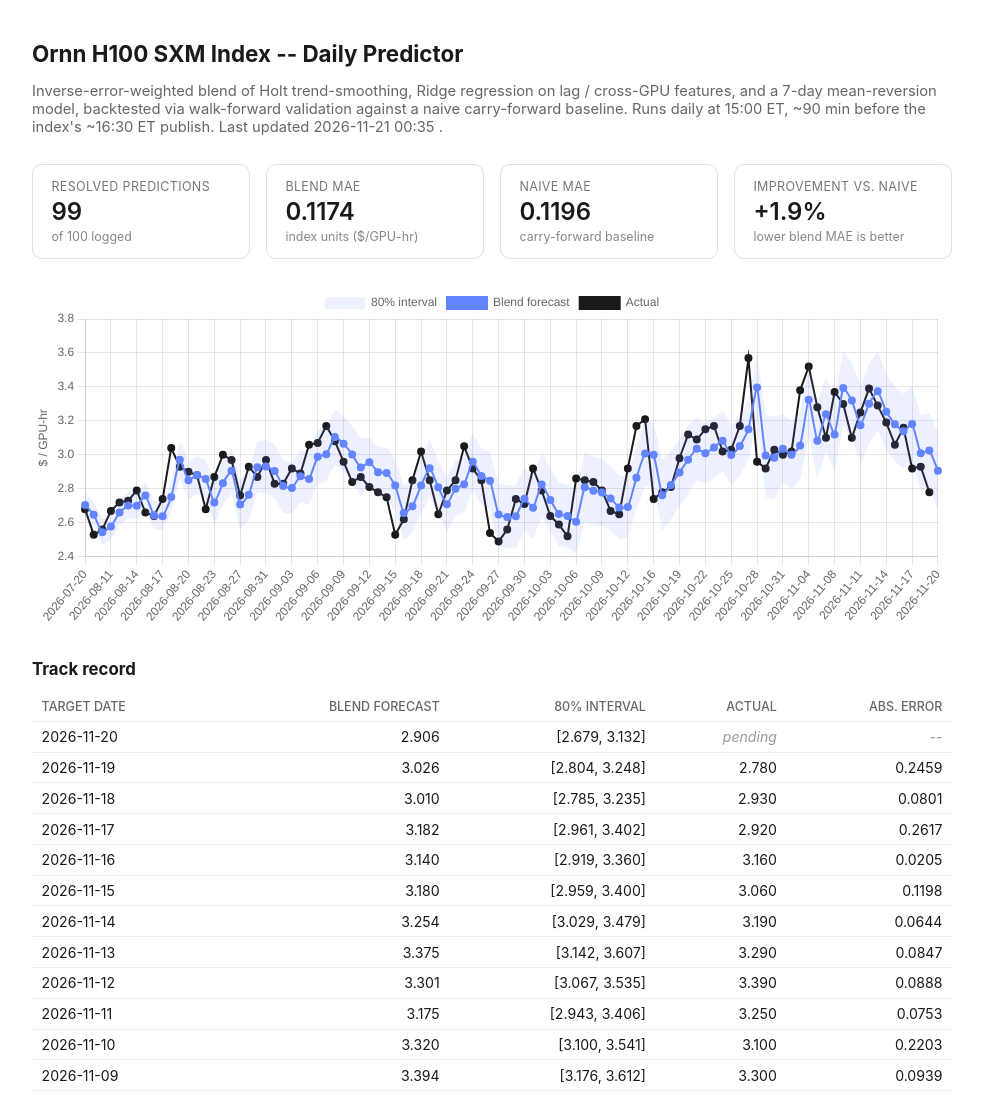
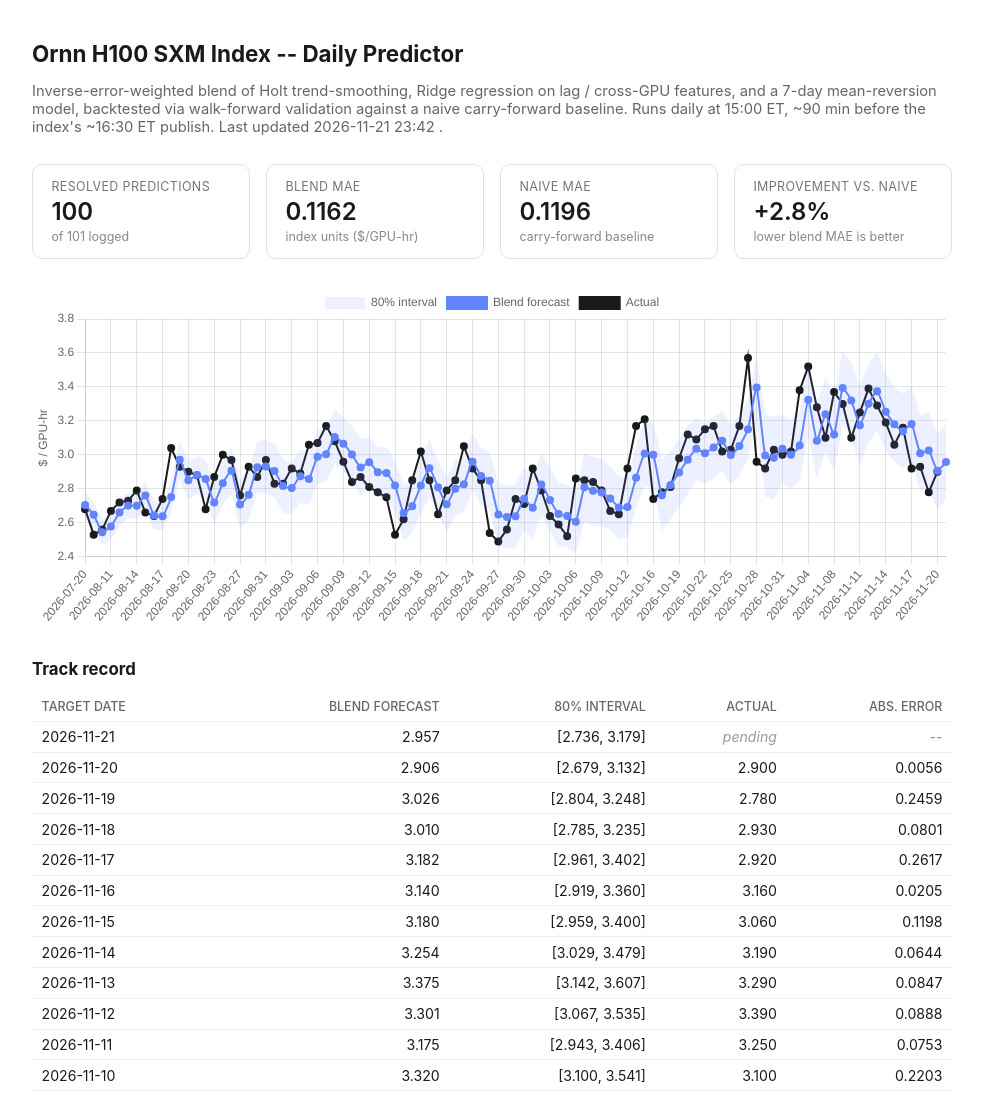
Before and after one commit to pepeelvis/ornn-h100-predictor, a plain HTML site: page docs/index.html in a window 1280 px wide. Shown: the top 1100 px of the page, without its empty margins (148-1131 px from the left). Drawn offline with nearby package versions, Linux system fonts and the light colour scheme.

Commit message:
Daily update: 2026-11-21

```diff
--- a/docs/index.html
+++ b/docs/index.html
@@ -41,17 +41,17 @@
 </head>
 <body>
 <h1>Ornn H100 SXM Index -- Daily Predictor</h1>
-<p class="sub">Inverse-error-weighted blend of Holt trend-smoothing, Ridge regression on lag / cross-GPU features, and a 7-day mean-reversion model, backtested via walk-forward validation against a naive carry-forward baseline. Runs daily at 15:00 ET, ~90 min before the index's ~16:30 ET publish. Last updated 2026-11-21 00:35 .</p>
+<p class="sub">Inverse-error-weighted blend of Holt trend-smoothing, Ridge regression on lag / cross-GPU features, and a 7-day mean-reversion model, backtested via walk-forward validation against a naive carry-forward baseline. Runs daily at 15:00 ET, ~90 min before the index's ~16:30 ET publish. Last updated 2026-11-21 23:42 .</p>
 
 <div class="stats">
   <div class="stat">
     <div class="label">Resolved predictions</div>
-    <div class="value">99</div>
-    <div class="note">of 100 logged</div>
+    <div class="value">100</div>
+    <div class="note">of 101 logged</div>
   </div>
   <div class="stat">
     <div class="label">Blend MAE</div>
-    <div class="value">0.1174</div>
+    <div class="value">0.1162</div>
     <div class="note">index units ($/GPU-hr)</div>
   </div>
   <div class="stat">
@@ -61,7 +61,7 @@
   </div>
   <div class="stat">
     <div class="label">Improvement vs. naive</div>
-    <div class="value">+1.9%</div>
+    <div class="value">+2.8%</div>
     <div class="note">lower blend MAE is better</div>
   </div>
 </div>
@@ -74,7 +74,8 @@
     <tr><th>Target date</th><th>Blend forecast</th><th>80% interval</th><th>Actual</th><th>Abs. error</th></tr>
   </thead>
   <tbody>
-    <tr><td>2026-11-20</td><td>2.906</td><td>[2.679, 3.132]</td><td class="pending">pending</td><td class="pending">--</td></tr>
+    <tr><td>2026-11-21</td><td>2.957</td><td>[2.736, 3.179]</td><td class="pending">pending</td><td class="pending">--</td></tr>
+    <tr><td>2026-11-20</td><td>2.906</td><td>[2.679, 3.132]</td><td>2.900</td><td>0.0056</td></tr>
     <tr><td>2026-11-19</td><td>3.026</td><td>[2.804, 3.248]</td><td>2.780</td><td>0.2459</td></tr>
     <tr><td>2026-11-18</td><td>3.010</td><td>[2.785, 3.235]</td><td>2.930</td><td>0.0801</td></tr>
     <tr><td>2026-11-17</td><td>3.182</td><td>[2.961, 3.402]</td><td>2.920</td><td>0.2617</td></tr>
@@ -190,11 +191,11 @@
 </footer>
 
 <script>
-const labels = ["2026-07-20", "2026-08-09", "2026-08-10", "2026-08-11", "2026-08-12", "2026-08-13", "2026-08-14", "2026-08-15", "2026-08-16", "2026-08-17", "2026-08-18", "2026-08-19", "2026-08-20", "2026-08-21", "2026-08-22", "2026-08-23", "2026-08-24", "2026-08-25", "2026-08-27", "2026-08-28", "2026-08-29", "2026-08-31", "2026-09-01", "2026-09-02", "2026-09-03", "2026-09-04", "2026-09-05", "2026-09-06", "2026-09-07", "2026-09-08", "2026-09-09", "2026-09-10", "2026-09-11", "2026-09-12", "2026-09-13", "2026-09-14", "2026-09-15", "2026-09-16", "2026-09-17", "2026-09-18", "2026-09-19", "2026-09-20", "2026-09-21", "2026-09-22", "2026-09-23", "2026-09-24", "2026-09-25", "2026-09-26", "2026-09-27", "2026-09-28", "2026-09-29", "2026-09-30", "2026-10-01", "2026-10-02", "2026-10-03", "2026-10-04", "2026-10-05", "2026-10-06", "2026-10-07", "2026-10-08", "2026-10-09", "2026-10-10", "2026-10-11", "2026-10-12", "2026-10-13", "2026-10-14", "2026-10-16", "2026-10-17", "2026-10-18", "2026-10-19", "2026-10-20", "2026-10-21", "2026-10-22", "2026-10-23", "2026-10-24", "2026-10-25", "2026-10-26", "2026-10-27", "2026-10-28", "2026-10-29", "2026-10-30", "2026-10-31", "2026-11-01", "2026-11-02", "2026-11-04", "2026-11-06", "2026-11-07", "2026-11-08", "2026-11-09", "2026-11-10", "2026-11-11", "2026-11-12", "2026-11-13", "2026-11-14", "2026-11-15", "2026-11-16", "2026-11-17", "2026-11-18", "2026-11-19", "2026-11-20"];
-const actual = [2.68, 2.53, 2.56, 2.67, 2.72, 2.73, 2.79, 2.66, 2.64, 2.74, 3.04, 2.93, 2.9, 2.88, 2.68, 2.87, 3.0, 2.97, 2.76, 2.93, 2.87, 2.97, 2.83, 2.83, 2.92, 2.89, 3.06, 3.07, 3.17, 3.08, 2.96, 2.84, 2.87, 2.81, 2.78, 2.75, 2.53, 2.62, 2.85, 3.02, 2.85, 2.65, 2.79, 2.85, 3.05, 2.92, 2.85, 2.54, 2.49, 2.56, 2.74, 2.71, 2.92, 2.79, 2.64, 2.59, 2.52, 2.86, 2.85, 2.84, 2.79, 2.67, 2.65, 2.92, 3.17, 3.21, 2.74, 2.78, 2.81, 2.98, 3.12, 3.09, 3.15, 3.17, 3.02, 3.03, 3.17, 3.57, 2.96, 2.92, 3.03, 3.0, 3.02, 3.38, 3.52, 3.28, 3.1, 3.37, 3.3, 3.1, 3.25, 3.39, 3.29, 3.19, 3.06, 3.16, 2.92, 2.93, 2.78, null];
-const blend = [2.7052, 2.6474, 2.5441, 2.5785, 2.6603, 2.7016, 2.7005, 2.7605, 2.6444, 2.6382, 2.751, 2.971, 2.8497, 2.8815, 2.8573, 2.7187, 2.8332, 2.9059, 2.7079, 2.7645, 2.9272, 2.9316, 2.9046, 2.8163, 2.8041, 2.8742, 2.8583, 2.9883, 3.0036, 3.1056, 3.066, 3.0022, 2.9259, 2.956, 2.8979, 2.8926, 2.8196, 2.6575, 2.6969, 2.819, 2.9213, 2.8094, 2.7097, 2.8005, 2.8267, 2.96, 2.8754, 2.8477, 2.6489, 2.6339, 2.6379, 2.7408, 2.6878, 2.8255, 2.7341, 2.6509, 2.6393, 2.6058, 2.8089, 2.7879, 2.7777, 2.7432, 2.6906, 2.6926, 2.8655, 3.0079, 3.0, 2.7615, 2.8224, 2.8961, 2.9716, 3.0353, 3.01, 3.0437, 3.0827, 2.9995, 3.0514, 3.151, 3.3962, 2.9961, 2.9831, 3.0356, 3.0003, 3.0545, 3.325, 3.0832, 3.2386, 3.1199, 3.3939, 3.3203, 3.1747, 3.3012, 3.3747, 3.2544, 3.1798, 3.1395, 3.1817, 3.0101, 3.0259, 2.9056];
-const lower = [2.628, 2.5759, 2.467, 2.5021, 2.5841, 2.6247, 2.6236, 2.682, 2.5608, 2.5546, 2.6642, 2.8577, 2.7362, 2.771, 2.7462, 2.5972, 2.7053, 2.7728, 2.5638, 2.6182, 2.7772, 2.7738, 2.747, 2.6591, 2.6528, 2.7196, 2.7064, 2.8287, 2.8457, 2.9435, 2.906, 2.8365, 2.7557, 2.8101, 2.75, 2.7425, 2.6669, 2.4961, 2.5412, 2.6579, 2.7512, 2.6533, 2.5475, 2.6398, 2.6655, 2.7936, 2.7069, 2.6803, 2.4651, 2.4487, 2.4515, 2.556, 2.5061, 2.6381, 2.5473, 2.4632, 2.4546, 2.4195, 2.6072, 2.5869, 2.5781, 2.5581, 2.5039, 2.5119, 2.6819, 2.8124, 2.8093, 2.5532, 2.622, 2.6965, 2.7693, 2.8505, 2.8307, 2.8644, 2.9044, 2.8189, 2.8775, 2.9774, 3.2076, 2.7539, 2.7399, 2.8352, 2.7986, 2.8539, 3.1128, 2.8615, 3.0199, 2.9009, 3.1758, 3.0999, 2.9434, 3.067, 3.142, 3.0294, 2.9592, 2.9193, 2.9611, 2.785, 2.804, 2.6793];
-const upper = [2.7823, 2.719, 2.6212, 2.6549, 2.7366, 2.7785, 2.7773, 2.8391, 2.7279, 2.7218, 2.8379, 3.0844, 2.9631, 2.992, 2.9684, 2.8401, 2.961, 3.039, 2.852, 2.9108, 3.0771, 3.0895, 3.0622, 2.9736, 2.9554, 3.0288, 3.0102, 3.1479, 3.1614, 3.2676, 3.2261, 3.168, 3.0961, 3.1018, 3.0459, 3.0426, 2.9724, 2.8189, 2.8525, 2.9801, 3.0914, 2.9655, 2.8719, 2.9612, 2.9878, 3.1263, 3.0439, 3.0152, 2.8326, 2.819, 2.8244, 2.9256, 2.8696, 3.0129, 2.9208, 2.8387, 2.824, 2.792, 3.0106, 2.9889, 2.9772, 2.9283, 2.8773, 2.8733, 3.049, 3.2034, 3.1907, 2.9698, 3.0229, 3.0958, 3.1739, 3.2201, 3.1893, 3.2229, 3.261, 3.1801, 3.2254, 3.3246, 3.5847, 3.2383, 3.2262, 3.2361, 3.202, 3.2551, 3.5372, 3.305, 3.4572, 3.3389, 3.612, 3.5407, 3.406, 3.5354, 3.6073, 3.4794, 3.4004, 3.3598, 3.4022, 3.2351, 3.2477, 3.132];
+const labels = ["2026-07-20", "2026-08-09", "2026-08-10", "2026-08-11", "2026-08-12", "2026-08-13", "2026-08-14", "2026-08-15", "2026-08-16", "2026-08-17", "2026-08-18", "2026-08-19", "2026-08-20", "2026-08-21", "2026-08-22", "2026-08-23", "2026-08-24", "2026-08-25", "2026-08-27", "2026-08-28", "2026-08-29", "2026-08-31", "2026-09-01", "2026-09-02", "2026-09-03", "2026-09-04", "2026-09-05", "2026-09-06", "2026-09-07", "2026-09-08", "2026-09-09", "2026-09-10", "2026-09-11", "2026-09-12", "2026-09-13", "2026-09-14", "2026-09-15", "2026-09-16", "2026-09-17", "2026-09-18", "2026-09-19", "2026-09-20", "2026-09-21", "2026-09-22", "2026-09-23", "2026-09-24", "2026-09-25", "2026-09-26", "2026-09-27", "2026-09-28", "2026-09-29", "2026-09-30", "2026-10-01", "2026-10-02", "2026-10-03", "2026-10-04", "2026-10-05", "2026-10-06", "2026-10-07", "2026-10-08", "2026-10-09", "2026-10-10", "2026-10-11", "2026-10-12", "2026-10-13", "2026-10-14", "2026-10-16", "2026-10-17", "2026-10-18", "2026-10-19", "2026-10-20", "2026-10-21", "2026-10-22", "2026-10-23", "2026-10-24", "2026-10-25", "2026-10-26", "2026-10-27", "2026-10-28", "2026-10-29", "2026-10-30", "2026-10-31", "2026-11-01", "2026-11-02", "2026-11-04", "2026-11-06", "2026-11-07", "2026-11-08", "2026-11-09", "2026-11-10", "2026-11-11", "2026-11-12", "2026-11-13", "2026-11-14", "2026-11-15", "2026-11-16", "2026-11-17", "2026-11-18", "2026-11-19", "2026-11-20", "2026-11-21"];
+const actual = [2.68, 2.53, 2.56, 2.67, 2.72, 2.73, 2.79, 2.66, 2.64, 2.74, 3.04, 2.93, 2.9, 2.88, 2.68, 2.87, 3.0, 2.97, 2.76, 2.93, 2.87, 2.97, 2.83, 2.83, 2.92, 2.89, 3.06, 3.07, 3.17, 3.08, 2.96, 2.84, 2.87, 2.81, 2.78, 2.75, 2.53, 2.62, 2.85, 3.02, 2.85, 2.65, 2.79, 2.85, 3.05, 2.92, 2.85, 2.54, 2.49, 2.56, 2.74, 2.71, 2.92, 2.79, 2.64, 2.59, 2.52, 2.86, 2.85, 2.84, 2.79, 2.67, 2.65, 2.92, 3.17, 3.21, 2.74, 2.78, 2.81, 2.98, 3.12, 3.09, 3.15, 3.17, 3.02, 3.03, 3.17, 3.57, 2.96, 2.92, 3.03, 3.0, 3.02, 3.38, 3.52, 3.28, 3.1, 3.37, 3.3, 3.1, 3.25, 3.39, 3.29, 3.19, 3.06, 3.16, 2.92, 2.93, 2.78, 2.9, null];
+const blend = [2.7052, 2.6474, 2.5441, 2.5785, 2.6603, 2.7016, 2.7005, 2.7605, 2.6444, 2.6382, 2.751, 2.971, 2.8497, 2.8815, 2.8573, 2.7187, 2.8332, 2.9059, 2.7079, 2.7645, 2.9272, 2.9316, 2.9046, 2.8163, 2.8041, 2.8742, 2.8583, 2.9883, 3.0036, 3.1056, 3.066, 3.0022, 2.9259, 2.956, 2.8979, 2.8926, 2.8196, 2.6575, 2.6969, 2.819, 2.9213, 2.8094, 2.7097, 2.8005, 2.8267, 2.96, 2.8754, 2.8477, 2.6489, 2.6339, 2.6379, 2.7408, 2.6878, 2.8255, 2.7341, 2.6509, 2.6393, 2.6058, 2.8089, 2.7879, 2.7777, 2.7432, 2.6906, 2.6926, 2.8655, 3.0079, 3.0, 2.7615, 2.8224, 2.8961, 2.9716, 3.0353, 3.01, 3.0437, 3.0827, 2.9995, 3.0514, 3.151, 3.3962, 2.9961, 2.9831, 3.0356, 3.0003, 3.0545, 3.325, 3.0832, 3.2386, 3.1199, 3.3939, 3.3203, 3.1747, 3.3012, 3.3747, 3.2544, 3.1798, 3.1395, 3.1817, 3.0101, 3.0259, 2.9056, 2.9574];
+const lower = [2.628, 2.5759, 2.467, 2.5021, 2.5841, 2.6247, 2.6236, 2.682, 2.5608, 2.5546, 2.6642, 2.8577, 2.7362, 2.771, 2.7462, 2.5972, 2.7053, 2.7728, 2.5638, 2.6182, 2.7772, 2.7738, 2.747, 2.6591, 2.6528, 2.7196, 2.7064, 2.8287, 2.8457, 2.9435, 2.906, 2.8365, 2.7557, 2.8101, 2.75, 2.7425, 2.6669, 2.4961, 2.5412, 2.6579, 2.7512, 2.6533, 2.5475, 2.6398, 2.6655, 2.7936, 2.7069, 2.6803, 2.4651, 2.4487, 2.4515, 2.556, 2.5061, 2.6381, 2.5473, 2.4632, 2.4546, 2.4195, 2.6072, 2.5869, 2.5781, 2.5581, 2.5039, 2.5119, 2.6819, 2.8124, 2.8093, 2.5532, 2.622, 2.6965, 2.7693, 2.8505, 2.8307, 2.8644, 2.9044, 2.8189, 2.8775, 2.9774, 3.2076, 2.7539, 2.7399, 2.8352, 2.7986, 2.8539, 3.1128, 2.8615, 3.0199, 2.9009, 3.1758, 3.0999, 2.9434, 3.067, 3.142, 3.0294, 2.9592, 2.9193, 2.9611, 2.785, 2.804, 2.6793, 2.7362];
+const upper = [2.7823, 2.719, 2.6212, 2.6549, 2.7366, 2.7785, 2.7773, 2.8391, 2.7279, 2.7218, 2.8379, 3.0844, 2.9631, 2.992, 2.9684, 2.8401, 2.961, 3.039, 2.852, 2.9108, 3.0771, 3.0895, 3.0622, 2.9736, 2.9554, 3.0288, 3.0102, 3.1479, 3.1614, 3.2676, 3.2261, 3.168, 3.0961, 3.1018, 3.0459, 3.0426, 2.9724, 2.8189, 2.8525, 2.9801, 3.0914, 2.9655, 2.8719, 2.9612, 2.9878, 3.1263, 3.0439, 3.0152, 2.8326, 2.819, 2.8244, 2.9256, 2.8696, 3.0129, 2.9208, 2.8387, 2.824, 2.792, 3.0106, 2.9889, 2.9772, 2.9283, 2.8773, 2.8733, 3.049, 3.2034, 3.1907, 2.9698, 3.0229, 3.0958, 3.1739, 3.2201, 3.1893, 3.2229, 3.261, 3.1801, 3.2254, 3.3246, 3.5847, 3.2383, 3.2262, 3.2361, 3.202, 3.2551, 3.5372, 3.305, 3.4572, 3.3389, 3.612, 3.5407, 3.406, 3.5354, 3.6073, 3.4794, 3.4004, 3.3598, 3.4022, 3.2351, 3.2477, 3.132, 3.1785];
 
 new Chart(document.getElementById('chart'), {
   type: 'line',
--- a/lighter_basis_log.csv
+++ b/lighter_basis_log.csv
@@ -87,3 +87,4 @@ run_at,date,ocpi_spot,mark_price,index_price,last_trade_price,basis,basis_bps,op
 2026-11-19T00:57:17,2026-11-17,2.92,3.103,3.1185,3.01,0.18300000000000027,626.7123287671242,4729.26,3638.128332
 2026-11-20T01:01:11,2026-11-18,2.93,2.6621,2.6488,2.89,-0.2679,-914.3344709897611,4738.09,3721.097379
 2026-11-21T00:35:13,2026-11-19,2.78,2.9752,2.9897,2.94,0.19520000000000026,702.158273381296,4678.22,2290.877229
+2026-11-21T23:41:58,2026-11-20,2.9,2.7733,2.7597,3.0,-0.12670000000000003,-436.8965517241381,4427.42,1881.565067
--- a/predictions_log.csv
+++ b/predictions_log.csv
@@ -98,4 +98,5 @@ run_at,target_date,last_known_date,last_known_value,naive,holt,ridge,meanrev,ble
 2026-11-18T01:29:13,2026-11-17,2026-11-16,3.16,3.16,3.1578766646065475,3.1888984345490394,3.173714285714286,3.181657708065324,2.9611007002869654,3.402214715843683,0.14105236175304667,0.15374999999999997,2.92,0.2616577080653242
 2026-11-19T00:57:16,2026-11-18,2026-11-17,2.92,2.92,2.9330934506297437,3.0211678279150336,2.9979999999999998,3.010057760043651,2.785020184176776,3.235095335910526,0.14325739874941992,0.15458333333333332,2.93,0.08005776004365073
 2026-11-20T01:01:11,2026-11-19,2026-11-18,2.93,2.93,2.9308187795592437,3.0584387310600687,2.991285714285714,3.0258755998209557,2.8040438297733843,3.247707369868527,0.14011044460676636,0.14666666666666667,2.78,0.24587559982095586
-2026-11-21T00:35:12,2026-11-20,2026-11-19,2.78,2.78,2.790245277194328,2.9524532556318563,2.8601428571428573,2.905613370519721,2.6792644515071884,3.1319622895322534,0.14488252291592044,0.14583333333333334,,
+2026-11-21T00:35:12,2026-11-20,2026-11-19,2.78,2.78,2.790245277194328,2.9524532556318563,2.8601428571428573,2.905613370519721,2.6792644515071884,3.1319622895322534,0.14488252291592044,0.14583333333333334,2.9,0.005613370519720995
+2026-11-21T23:41:58,2026-11-21,2026-11-20,2.9,2.9,2.8930641294528585,2.985804632776204,2.927428571428571,2.9573658720751057,2.736222027314069,3.1785097168361425,0.14153007671822485,0.14958333333333335,,
```
